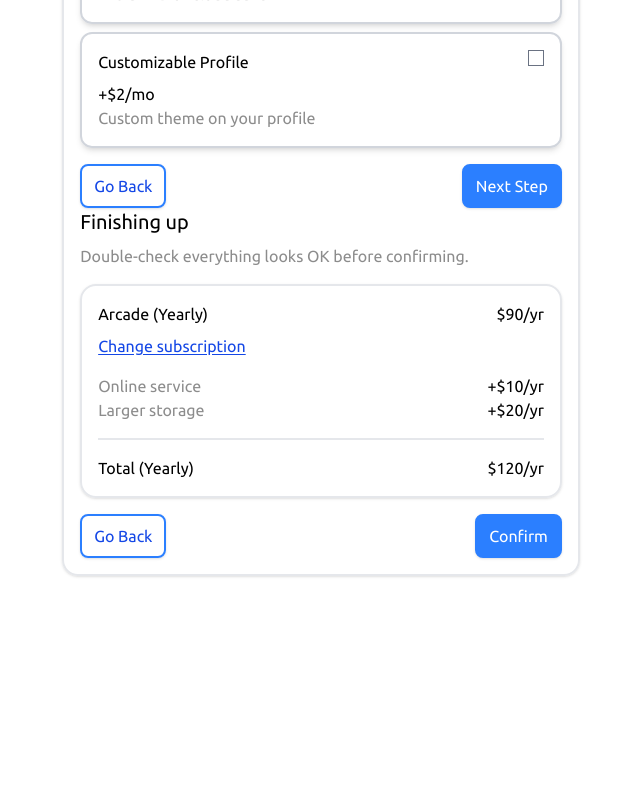
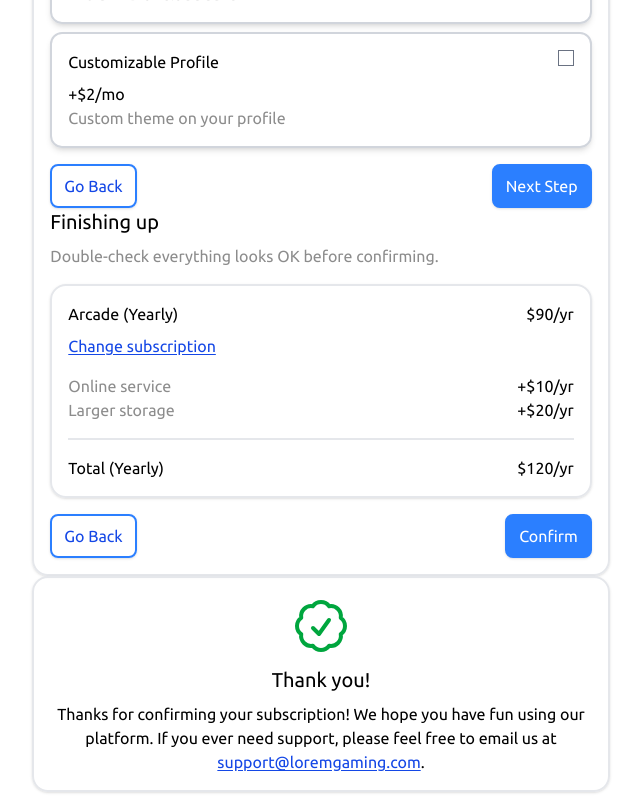
Before and after one commit to TheInitZero/react-multi-step-form, a React (Vite) app: page / in a window 1280 px wide. Shown: the part 1246-2046 px from the top of the page, without its empty margins (319-960 px from the left). Before the commit the page ends 1830 px from the top, so only its background shows below. Built offline with nearby package versions, Linux system fonts and the light colour scheme.

Commit message:
feat: add ConfirmationMessage component

```diff
--- a/src/app.tsx
+++ b/src/app.tsx
@@ -5,6 +5,7 @@ import YourInfo from './features/signup-form/your-info/your-info';
 import SelectPlan from './features/signup-form/select-plan/select-plan';
 import AddOns from './features/signup-form/add-ons/add-ons';
 import Summary from './features/signup-form/summary/summary';
+import ConfirmationMessage from './features/confirmation/confirmation-message';
 
 export default function App() {
   return (
@@ -37,6 +38,8 @@ export default function App() {
             onSubscriptionChange={() => {}}
           />
         </SignupForm>
+
+        <ConfirmationMessage />
       </main>
     </div>
   );
--- /dev/null
+++ b/src/features/confirmation/confirmation-message.tsx
@@ -0,0 +1,38 @@
+export default function ConfirmationMessage() {
+  return (
+    <section
+      aria-label="Subscription confirmed"
+      className="space-y-2 rounded-2xl border-2 border-gray-200 p-4 text-center shadow-sm"
+    >
+      <svg
+        aria-hidden
+        xmlns="http://www.w3.org/2000/svg"
+        fill="none"
+        viewBox="0 0 24 24"
+        strokeWidth={1.5}
+        stroke="currentColor"
+        className="mx-auto size-16 stroke-green-600"
+      >
+        <path
+          strokeLinecap="round"
+          strokeLinejoin="round"
+          d="M9 12.75 11.25 15 15 9.75M21 12c0 1.268-.63 2.39-1.593 3.068a3.745 3.745 0 0 1-1.043 3.296 3.745 3.745 0 0 1-3.296 1.043A3.745 3.745 0 0 1 12 21c-1.268 0-2.39-.63-3.068-1.593a3.746 3.746 0 0 1-3.296-1.043 3.745 3.745 0 0 1-1.043-3.296A3.745 3.745 0 0 1 3 12c0-1.268.63-2.39 1.593-3.068a3.745 3.745 0 0 1 1.043-3.296 3.746 3.746 0 0 1 3.296-1.043A3.746 3.746 0 0 1 12 3c1.268 0 2.39.63 3.068 1.593a3.746 3.746 0 0 1 3.296 1.043 3.746 3.746 0 0 1 1.043 3.296A3.745 3.745 0 0 1 21 12Z"
+        />
+      </svg>
+
+      <h2 className="text-xl">Thank you!</h2>
+
+      <p className="max-w-[60ch]">
+        Thanks for confirming your subscription! We hope you have fun using our platform. If you
+        ever need support, please feel free to email us at{' '}
+        <a
+          href="#"
+          className="text-blue-700 underline underline-offset-2 focus:outline-2 focus:outline-offset-2 focus:outline-blue-500"
+        >
+          support@loremgaming.com
+        </a>
+        .
+      </p>
+    </section>
+  );
+}
```
